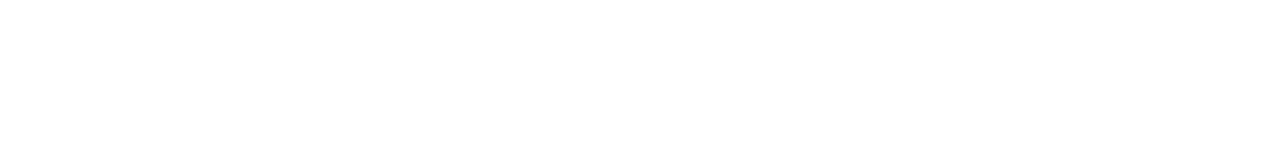
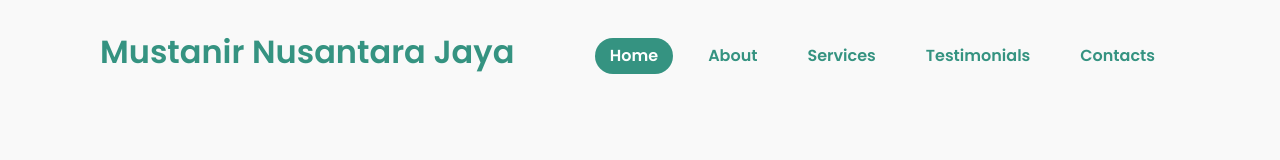
Before and after one commit to yusuffikri/parallax-website, a plain HTML site: page index.html in a window 1280 px wide. Drawn offline with nearby package versions, Linux system fonts and the light colour scheme.

Commit message:
added styling for navbar

```diff
--- /dev/null
+++ b/index.css
@@ -0,0 +1,48 @@
+@import url("https://fonts.googleapis.com/css2?family=Poppins:ital,wght@0,400;0,500;0,600;1,400;1,500;1,600&display=swap");
+
+* {
+  font-family: "Poppins", sans-serif;
+  margin: 0;
+  padding: 0;
+  box-sizing: border-box;
+}
+
+body {
+  background: #f9f9f9;
+  min-height: 100vh;
+  overflow-x: hidden;
+}
+
+header {
+  position: absolute;
+  top: 0;
+  left: 0;
+  width: 100%;
+  padding: 30px 100px;
+  display: flex;
+  justify-content: space-between;
+  align-items: center;
+  z-index: 100;
+}
+
+.logo {
+  font-size: 2em;
+  font-weight: bold;
+  color: #359381;
+  pointer-events: none;
+}
+
+.navbar a {
+  text-decoration: none;
+  color: #359381;
+  padding: 6px 15px;
+  border-radius: 20px;
+  margin: 0 10px;
+  font-weight: 600;
+}
+
+.navbar a:hover,
+.navbar a.active {
+  background: #359381;
+  color: #fff;
+}
--- a/index.html
+++ b/index.html
@@ -11,13 +11,35 @@
     <!-- Include AOS -->
     <link rel="stylesheet" href="https://unpkg.com/aos@next/dist/aos.css" />
 
+    <!-- Include CSS -->
+    <link rel="stylesheet" href="index.css" />
+
     <!-- Title -->
-    <title>Ucup Nusantara Jaya</title>
+    <title>PT Mustanir Nusantara Jaya</title>
 
     <!-- Favicon -->
     <link rel="icon" type="image/x-icon" href="#" />
   </head>
-  <body></body>
+  <body>
+    <header>
+      <h2 class="logo">Mustanir Nusantara Jaya</h2>
+
+      <!-- Navbar -->
+      <nav class="navbar">
+        <a href="#home" class="active">Home</a>
+        <a href="#about">About</a>
+        <a href="#services">Services</a>
+        <a href="#testimonials">Testimonials</a>
+        <a href="#contacts">Contacts</a>
+      </nav>
+    </header>
+
+    <!-- Parallax -->
+    <section class="parallax"></section>
+  </body>
+
+  <!-- Javascripts -->
+  <script src="index.js"></script>
 
   <!-- AOS Scripts -->
   <script src="https://unpkg.com/aos@next/dist/aos.js"></script>
```
Also changed, not shown: index.js (added).
